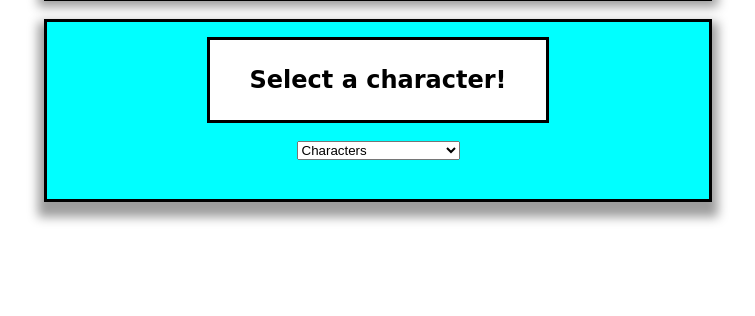
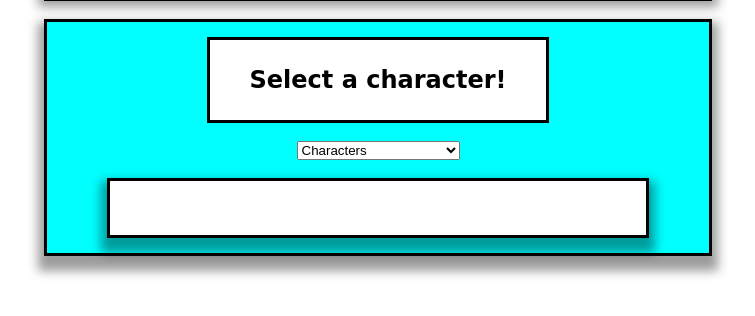
Before and after one commit to thefonddulads/thefonddulads, a PHP site: page /castlechars.html in a window 1280 px wide. Shown: the part 444-760 px from the top of the page, without its empty margins (262-1017 px from the left). Run offline with PHP 8.4, Linux system fonts and the light colour scheme.

Commit message:
visual update

```diff
--- a/castlechars.html
+++ b/castlechars.html
@@ -65,8 +65,11 @@
   <option value="thief" id="thief">Thief</option>
    </select>
 </form>
+<br>
+<div class="bio">
 <div class="fix">
 <p class="biotext" id="info"></p>
+</div>
 </div>
 
 </div>
--- a/index.css
+++ b/index.css
@@ -15,6 +15,16 @@
   width: 50%;
   padding: 15px;
   background-color: aqua;
+  color:black;
+  text-align: center;
+  box-shadow: 0px 9px 10px 6px rgba(0,0,0,0.39);
+}
+.bio {
+  margin: auto;
+  border: 3px solid black;
+  width: 80%;
+  padding: 15px;
+  background-color: white;
   color:black;
   text-align: center;
   box-shadow: 0px 9px 10px 6px rgba(0,0,0,0.39);
```
